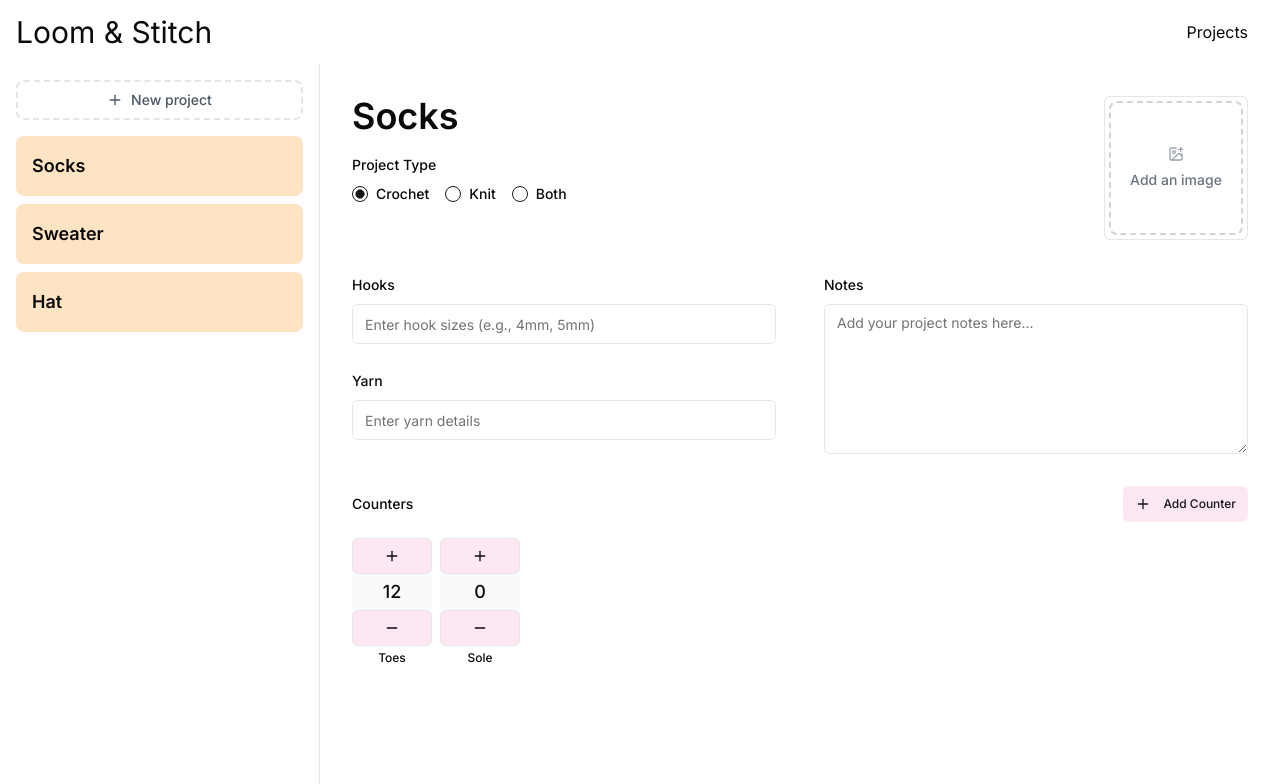
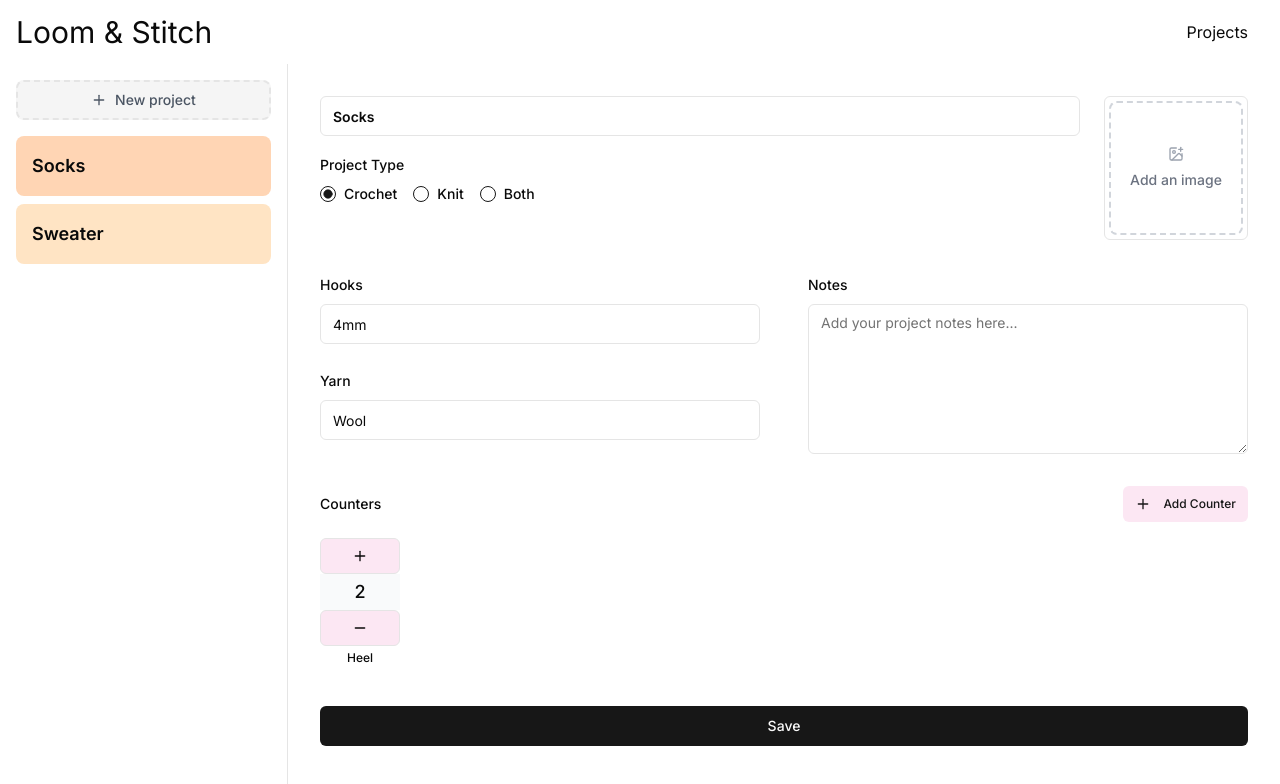
Before and after one commit to naadiya-a/loom-and-stitch, a Next.js app: page /project/1 in a window 1280 px wide. Shown: the top 784 px of the page. Built offline with nearby package versions, Linux system fonts and the light colour scheme.

Commit message:
Fixed the state management and create/update flows

```diff
--- a/app/project/[id]/page.tsx
+++ b/app/project/[id]/page.tsx
@@ -1,14 +1,66 @@
+'use client';
+
 import { ProjectList } from '@/components/project-list';
 import { ProjectDetails } from '@/components/project-details';
+import { useParams, useRouter } from 'next/navigation';
+import { useEffect, useState } from 'react';
+import { Project } from '@/lib/types';
+import { createProject, getAllProjects, updateProject } from '@/data/db';
 
 export default function ProjectPage() {
+  const params = useParams();
+  const router = useRouter();
+  const [projects, setProjects] = useState<Project[]>([]);
+  const [currentProject, setCurrentProject] = useState<Project | null>(null);
+
+  useEffect(() => {
+    getAllProjects().then((allProjects) => {
+      setProjects(allProjects);
+      if (params.id === 'new') {
+        setCurrentProject(null);
+      } else if (params.id) {
+        const project = allProjects.find((p) => p.id === params.id);
+        setCurrentProject(project || null);
+      } else if (allProjects.length > 0) {
+        router.push(`/project/${allProjects[0].id}`);
+      }
+    });
+  }, [params, router]);
+
+  const handleNewProject = () => {
+    router.push('/project/new');
+  };
+
+  const handleSaveProject = async (project: Omit<Project, 'id'>) => {
+    if (currentProject) {
+      await updateProject({
+        ...project,
+        id: currentProject.id,
+      });
+      setProjects(
+        projects.map((p) => (p.id === currentProject.id ? currentProject : p))
+      );
+      setCurrentProject(currentProject);
+    } else {
+      const id = await createProject(project);
+      const newProject = { ...project, id };
+      setProjects([...projects, newProject]);
+      setCurrentProject(newProject);
+      router.push(`/project/${id}`);
+    }
+  };
+
   return (
     <div className="flex flex-col md:flex-row h-full w-full">
-      <div className="md:w-64 lg:w-80 md:flex-shrink-0 md:border-r overflow-auto">
-        <ProjectList />
+      <div className="md:w-72 md:flex-shrink-0 md:border-r overflow-auto">
+        <ProjectList
+          projects={projects}
+          currentProjectId={currentProject?.id || null}
+          onNewProject={handleNewProject}
+        />
       </div>
       <div className="flex-grow overflow-auto">
-        <ProjectDetails />
+        <ProjectDetails project={currentProject} onSave={handleSaveProject} />
       </div>
     </div>
   );
--- a/components/project-details.tsx
+++ b/components/project-details.tsx
@@ -1,6 +1,6 @@
 'use client';
 
-import { useParams } from 'next/navigation';
+import { FormEvent, useState, useEffect } from 'react';
 import { Button } from '@/components/ui/button';
 import { Input } from '@/components/ui/input';
 import { Label } from '@/components/ui/label';
@@ -8,50 +8,102 @@ import { RadioGroup, RadioGroupItem } from '@/components/ui/radio-group';
 import { Textarea } from '@/components/ui/textarea';
 import { StitchCounter } from './stitch-counter';
 import { Plus, ImagePlus } from 'lucide-react';
-import { Project } from '../lib/types';
+import { Project, ProjectType } from '../lib/types';
 
-export function ProjectDetails() {
-  const params = useParams();
+interface ProjectDetailsProps {
+  project: Project | null;
+  onSave: (project: Omit<Project, 'id'>) => void;
+}
 
-  const project: Project = {
-    id: 'socks',
-    name: 'Socks',
-    type: 'crochet',
+const initialProjectState: Omit<Project, 'id'> = {
+  name: '',
+  type: ProjectType.Crochet,
   hooks: '',
   yarn: '',
   notes: '',
+  counters: [],
+};
+
+export function ProjectDetails({ project, onSave }: ProjectDetailsProps) {
+  const [formData, setFormData] = useState<Omit<Project, 'id'>>(initialProjectState);
+
+  useEffect(() => {
+    if (project) {
+      setFormData({...formData, ...project});
+    }
+  }, [project]);
+
+  const handleInputChange = (
+    e: React.ChangeEvent<HTMLInputElement | HTMLTextAreaElement>
+  ) => {
+    setFormData({ ...formData, [e.target.id]: e.target.value });
+  };
+
+  const handleTypeChange = (value: string) => {
+    setFormData({ ...formData, type: value as ProjectType });
+  };
+
+  const handleSubmit = (e: FormEvent<HTMLFormElement>) => {
+    e.preventDefault();
+    onSave(formData);
+  };
+
+  const addCounter = () => {
+    const counterName = prompt('Enter counter name:');
+    if (counterName) {
+      setFormData(prev => ({
+        ...prev,
+        counters: [
+          ...(prev.counters || []),
+          {
+            id: crypto.randomUUID(),
+            name: counterName,
+            value: 0
+          }
+        ]
+      }));
+    }
+  };
+
+  const updateCounter = (id: string, value: number) => {
+    setFormData(prev => ({
+      ...prev,
+      counters: prev.counters?.map(counter =>
+        counter.id === id
+          ? { ...counter, value }
+          : counter
+      ) || []
+    }));
   };
 
   return (
+    <form onSubmit={handleSubmit}>
       <div className="flex-1 overflow-y-auto p-4 sm:p-6 md:p-8 max-w-6xl mx-auto space-y-8">
         <div className="flex flex-col sm:flex-row sm:items-start gap-6">
           <div className="flex-1 space-y-4">
-          <h1 className="text-3xl sm:text-4xl font-semibold">Socks</h1>
+            <Input
+              id="name"
+              value={formData.name}
+              onChange={handleInputChange}
+              placeholder="Enter project title"
+              className="text-3xl sm:text-4xl font-semibold"
+              required
+            />
             <div className="space-y-2">
               <Label className="text-sm font-medium">Project Type</Label>
               <RadioGroup
-              value={project.type}
-              onValueChange={() => {}}
+                value={formData.type || ProjectType.Crochet}
+                onValueChange={handleTypeChange}
                 className="flex flex-wrap gap-4"
               >
-              <div className="flex items-center space-x-2">
-                <RadioGroupItem value="crochet" id="crochet" />
-                <Label htmlFor="crochet" className="text-sm">
-                  Crochet
+                {['crochet', 'knit', 'both'].map((type) => (
+                  <div key={type} className="flex items-center space-x-2">
+                    <RadioGroupItem value={type} id={type} />
+                    <Label htmlFor={type} className="text-sm capitalize">
+                      {type}
                     </Label>
                   </div>
-              <div className="flex items-center space-x-2">
-                <RadioGroupItem value="knit" id="knit" />
-                <Label htmlFor="knit" className="text-sm">
-                  Knit
-                </Label>
-              </div>
-              <div className="flex items-center space-x-2">
-                <RadioGroupItem value="both" id="both" />
-                <Label htmlFor="both" className="text-sm">
-                  Both
-                </Label>
-              </div>
+                ))}
               </RadioGroup>
             </div>
           </div>
@@ -73,8 +125,9 @@ export function ProjectDetails() {
               </Label>
               <Input
                 id="hooks"
-              placeholder="Enter hook sizes (e.g., 4mm, 5mm)"
-              defaultValue={project?.hooks}
+                value={formData.hooks}
+                onChange={handleInputChange}
+                placeholder="Enter hook sizes (e.g., 4mm)"
               />
             </div>
 
@@ -84,8 +137,9 @@ export function ProjectDetails() {
               </Label>
               <Input
                 id="yarn"
+                value={formData.yarn}
+                onChange={handleInputChange}
                 placeholder="Enter yarn details"
-              defaultValue={project?.yarn}
               />
             </div>
           </div>
@@ -97,9 +151,10 @@ export function ProjectDetails() {
               </Label>
               <Textarea
                 id="notes"
+                value={formData.notes}
+                onChange={handleInputChange}
                 placeholder="Add your project notes here..."
                 className="min-h-[150px]"
-              defaultValue={project?.notes}
               />
             </div>
           </div>
@@ -112,6 +167,7 @@ export function ProjectDetails() {
               variant="secondary"
               size="sm"
               className="bg-pink-100 hover:bg-pink-200"
+              onClick={addCounter}
             >
               <Plus className="w-3 h-3 mr-1" />
               <span className="text-xs">Add Counter</span>
@@ -119,11 +175,22 @@ export function ProjectDetails() {
           </div>
           <div className="overflow-x-auto pb-2">
             <div className="flex space-x-2 min-w-max">
-            <StitchCounter label="Toes" initialCount={12} />
-            <StitchCounter label="Sole" />
+              {formData.counters?.map((counter) => (
+                <StitchCounter
+                  key={counter.id}
+                  label={counter.name}
+                  initialCount={counter.value}
+                  onCountChange={(value) => updateCounter(counter.id, value)}
+                />
+              ))}
             </div>
           </div>
         </div>
+
+        <Button type="submit" className="w-full">
+        Save
+      </Button>
       </div>
+    </form>
   );
 }
--- a/components/project-list.tsx
+++ b/components/project-list.tsx
@@ -2,8 +2,6 @@
 
 import Link from 'next/link';
 import { Plus } from 'lucide-react';
-import { useState, useEffect } from 'react';
-import { getAllProjects } from '@/data/db';
 import { Project } from '@/lib/types';
 import { Button } from '@/components/ui/button';
 import {
@@ -14,75 +12,22 @@ import {
   SelectValue,
 } from '@/components/ui/select';
 
-export function ProjectList() {
-  const [projects, setProjects] = useState<Project[]>([
-    {
-      id: '1',
-      name: 'Socks',
-      type: 'crochet',
-      hooks: '4mm',
-      yarn: 'cacade black wool',
-      notes: 'mens size 10',
-    },
-    {
-      id: '2',
-      name: 'Sweater',
-      type: 'knit',
-      hooks: '',
-      yarn: '',
-      notes: '',
-    },
-    { id: '3', name: 'Hat', type: 'both', hooks: '', yarn: '', notes: '' },
-    // { id: '4', name: 'Hat', type: 'both', hooks: '', yarn: '', notes: '' },
-    // { id: '5', name: 'Hat', type: 'both', hooks: '', yarn: '', notes: '' },
-    // { id: '6', name: 'Hat', type: 'both', hooks: '', yarn: '', notes: '' },
-    // { id: '7', name: 'Hat', type: 'both', hooks: '', yarn: '', notes: '' },
-    // { id: '8', name: 'Hat', type: 'both', hooks: '', yarn: '', notes: '' },
-    // { id: '9', name: 'Hat', type: 'both', hooks: '', yarn: '', notes: '' },
-    // { id: '10', name: 'Hat', type: 'both', hooks: '', yarn: '', notes: '' },
-    // { id: '11', name: 'Hat', type: 'both', hooks: '', yarn: '', notes: '' },
-    // { id: '12', name: 'Hat', type: 'both', hooks: '', yarn: '', notes: '' },
-    // { id: '13', name: 'Hat', type: 'both', hooks: '', yarn: '', notes: '' },
-    // { id: '14', name: 'Hat', type: 'both', hooks: '', yarn: '', notes: '' },
-  ]);
+interface ProjectListProps {
+  projects: Project[];
+  currentProjectId: string | null;
+  onNewProject: () => void;
+}
 
-  const handleNewProject = () => {
-    const newProject: Project = {
-      id: '4',
-      name: 'New project',
-      type: 'crochet',
-      hooks: '',
-      yarn: '',
-      notes: '',
-    };
-    setProjects([...projects, newProject]);
-  };
-
-  // const [projects, setProjects] = useState<Project[]>([]);
-  // const [error, setError] = useState<string | null>(null);
-
-  // useEffect(() => {
-  //   const fetchProjects = async () => {
-  //     try {
-  //       const fetchedProjects = await getAllProjects();
-  //       setProjects(fetchedProjects);
-  //     } catch (err) {
-  //       setError((err as Error).message || 'Failed to fetch projects');
-  //     }
-  //   };
-
-  //   fetchProjects();
-  // }, []);
-
-  // if (error) {
-  //   return <div>Error: {error}</div>;
-  // }
-
+export function ProjectList({
+  projects,
+  currentProjectId,
+  onNewProject,
+}: ProjectListProps) {
   return (
     <div className="p-4 space-y-4">
       <Button
-        onClick={handleNewProject}
-        className="w-full flex items-center justify-center gap-2 p-4 text-gray-600 border-2 border-dashed rounded-lg hover:bg-gray-50 transition-colors bg-white"
+        onClick={onNewProject}
+        className="w-full flex items-center justify-center gap-2 p-4 text-gray-600 border-2 border-dashed rounded-lg hover:bg-gray-50 transition-colors bg-muted"
       >
         <Plus className="w-5 h-5" />
         <span className="font-medium">New project</span>
@@ -95,7 +40,7 @@ export function ProjectList() {
           <SelectContent>
             {projects.map((project) => (
               <SelectItem key={project.id} value={project.id}>
-                <Link href={`/project/${project.name}`} className="block py-2">
+                <Link href={`/project/${project.id}`} className="block py-2">
                   {project.name}
                 </Link>
               </SelectItem>
@@ -107,8 +52,12 @@ export function ProjectList() {
         {projects.map((project) => (
           <Link
             key={project.id}
-            href={`/project/${project.name}`}
-            className="block w-full p-4 text-left text-lg font-semibold rounded-lg transition-colors bg-[#FFE4C4] hover:bg-[#FFD5B4]"
+            href={`/project/${project.id}`}
+            className={`block w-full p-4 text-left text-lg font-semibold rounded-lg transition-colors ${
+              currentProjectId === project.id
+                ? 'bg-[#FFD5B4]'
+                : 'bg-[#FFE4C4] hover:bg-[#FFD5B4]'
+            }`}
           >
             {project.name}
           </Link>
--- a/components/stitch-counter.tsx
+++ b/components/stitch-counter.tsx
@@ -1,16 +1,31 @@
 'use client';
 
-import { useState } from 'react';
 import { Button } from '@/components/ui/button';
 import { Plus, Minus } from 'lucide-react';
+import { useState } from 'react';
 
 interface StitchCounterProps {
   label: string;
   initialCount?: number;
+  onCountChange: (count: number) => void;
 }
 
-export function StitchCounter({ label, initialCount = 0 }: StitchCounterProps) {
+export function StitchCounter({ label, initialCount = 0, onCountChange }: StitchCounterProps) {
   const [count, setCount] = useState(initialCount);
+
+  console.log('StitchCounter props:', { label, initialCount, onCountChange });
+
+  const increment = () => {
+    const newCount = count + 1;
+    setCount(newCount);
+    onCountChange?.(newCount);
+  };
+
+  const decrement = () => {
+    const newCount = Math.max(0, count - 1);
+    setCount(newCount);
+    onCountChange?.(newCount);
+  };
 
   return (
     <div className="w-20 text-center">
@@ -18,7 +33,7 @@ export function StitchCounter({ label, initialCount = 0 }: StitchCounterProps) {
         variant="outline"
         size="sm"
         className="w-full bg-pink-100 hover:bg-pink-200"
-        onClick={() => setCount((c) => c + 1)}
+        onClick={increment}
       >
         <Plus className="w-3 h-3" />
       </Button>
@@ -29,7 +44,7 @@ export function StitchCounter({ label, initialCount = 0 }: StitchCounterProps) {
         variant="outline"
         size="sm"
         className="w-full bg-pink-100 hover:bg-pink-200"
-        onClick={() => setCount((c) => Math.max(0, c - 1))}
+        onClick={decrement}
       >
         <Minus className="w-3 h-3" />
       </Button>
```
Also changed, not shown: data/db.ts (+53 -31 lines), lib/types.ts (+20 -6 lines). Lines whose indentation alone changed are shown as unchanged.
